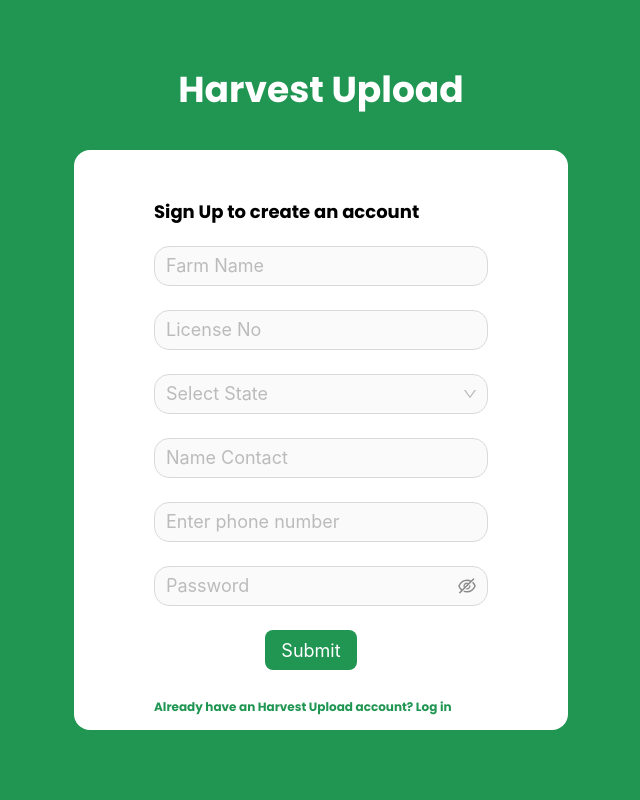
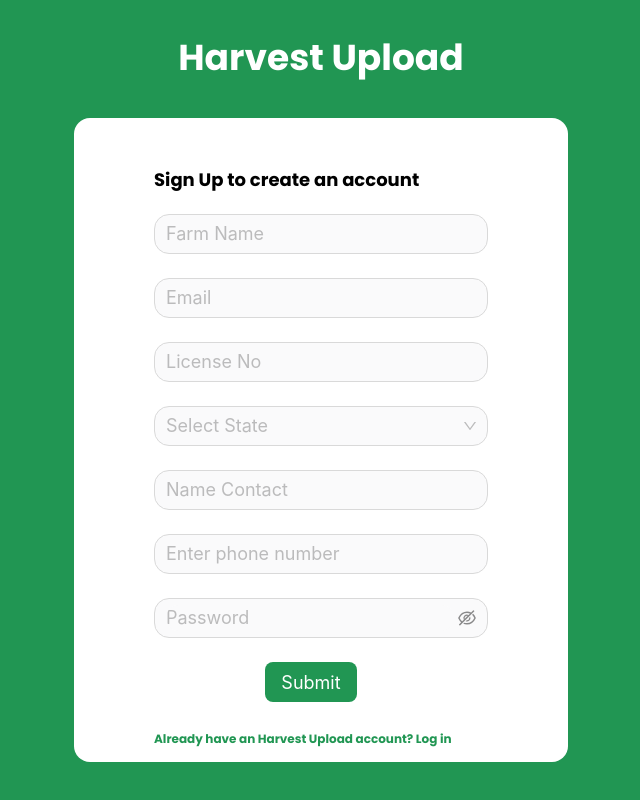
Before and after one commit to stechx1/harvest-upload, a Next.js app: page /auth/register in a window 1280 px wide. Shown: the whole page, without its empty margins (319-959 px from the left). Built offline with nearby package versions, Linux system fonts and the light colour scheme; no server answers.

Commit message:
added email

```diff
--- a/app/api/register/route.js
+++ b/app/api/register/route.js
@@ -1,24 +1,21 @@
 import { connect, isDbConneted } from '@/lib/db';
 import User from '../../../models/User';
 
-import bcrypt from 'bcryptjs';
-
-connect()
-console.log("is db connected ",isDbConneted())
+connect();
+console.log('is db connected ', isDbConneted());
 export const POST = async (request) => {
-  const { farmName, licenseNo, state, name, phoneNo, password } =
+  const { email, farmName, licenseNo, state, name, phoneNo, password } =
     await request.json();
-
-
 
   const existingUser = await User.findOne({ farmName });
 
   if (existingUser) {
-    return new Response('Email is already in use', { status: 400 });
+    return new Response('User is already in use', { status: 400 });
   }
 
   const newUser = new User({
     farmName,
+    email,
     password,
     licenseNo,
     state,
--- a/app/auth/register/page.jsx
+++ b/app/auth/register/page.jsx
@@ -27,6 +27,7 @@
   const onFinish = async (values) => {
     setLoading(true);
     const farmName = values['Farm Name'];
+    const email = values['Email'];
     const licenseNo = values['License No'];
     const state = values['State'];
     const name = values['Name Contact'];
@@ -41,6 +42,7 @@
         },
         body: JSON.stringify({
           farmName,
+          email,
           licenseNo,
           state,
           name,
@@ -49,7 +51,7 @@
         }),
       });
       if (res.status === 400) {
-        alert('Email not registered');
+        alert('Error please try again');
       }
       if (res.status === 200) {
         router.push('/');
@@ -110,6 +112,21 @@
                 ]}
               >
                 <Input placeholder='Farm Name' />
+              </Form.Item>
+
+              <Form.Item
+                style={{
+                  maxWidth: '100%',
+                }}
+                name='Email'
+                rules={[
+                  {
+                    required: true,
+                    message: 'Please input your email!',
+                  },
+                ]}
+              >
+                <Input type='email' placeholder='Email' />
               </Form.Item>
 
               <Form.Item
--- a/models/User.js
+++ b/models/User.js
@@ -5,6 +5,11 @@
 const userSchema = new Schema(
   {
     farmName: {
+      type: String,
+      unique: true,
+      required: true,
+    },
+    email: {
       type: String,
       unique: true,
       required: true,
```
Also changed, not shown: app/auth/sign-in/page.jsx (+5 -5 lines), models/Strain.js (+16 -16 lines), 1 other file (tests, documents, lock files or other folders).
